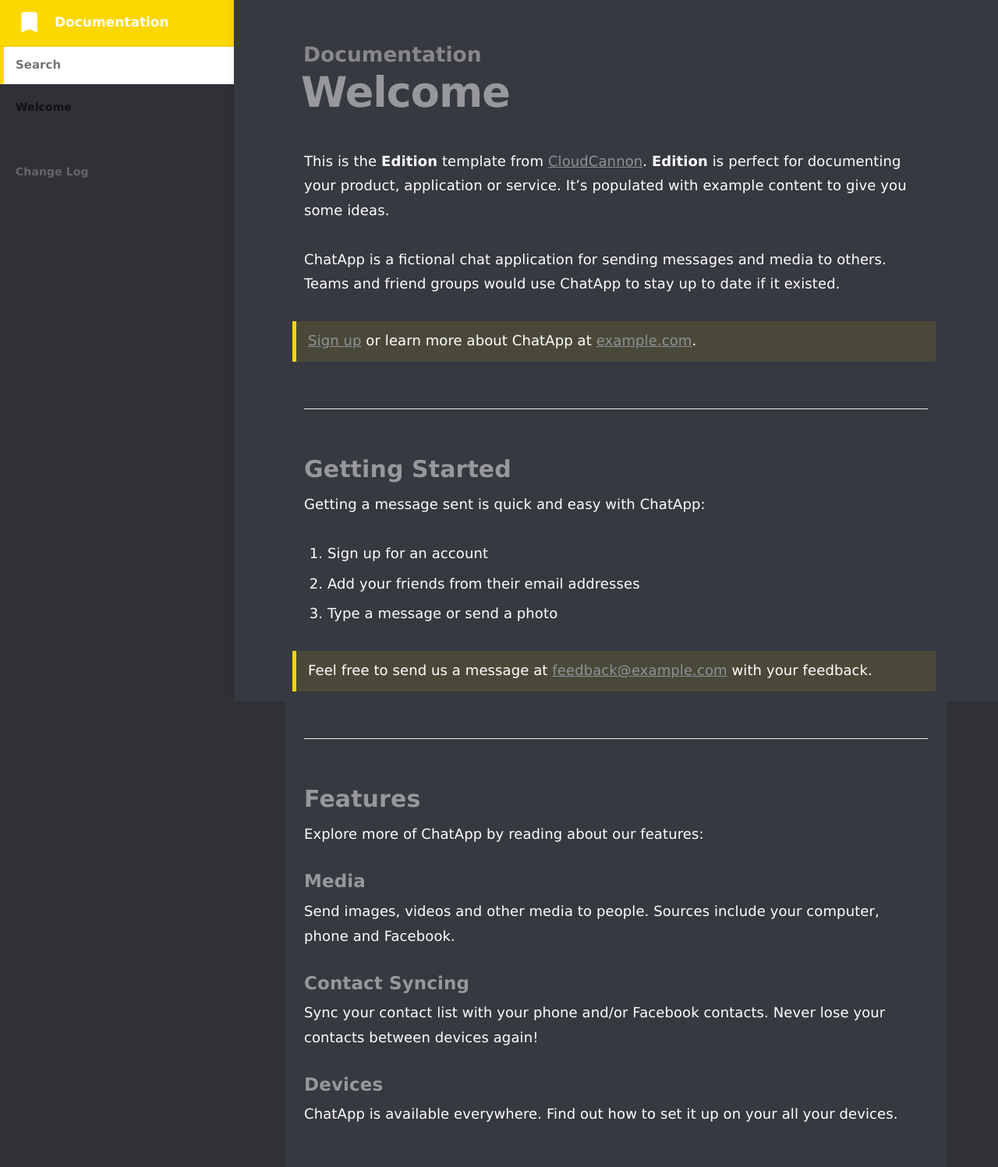
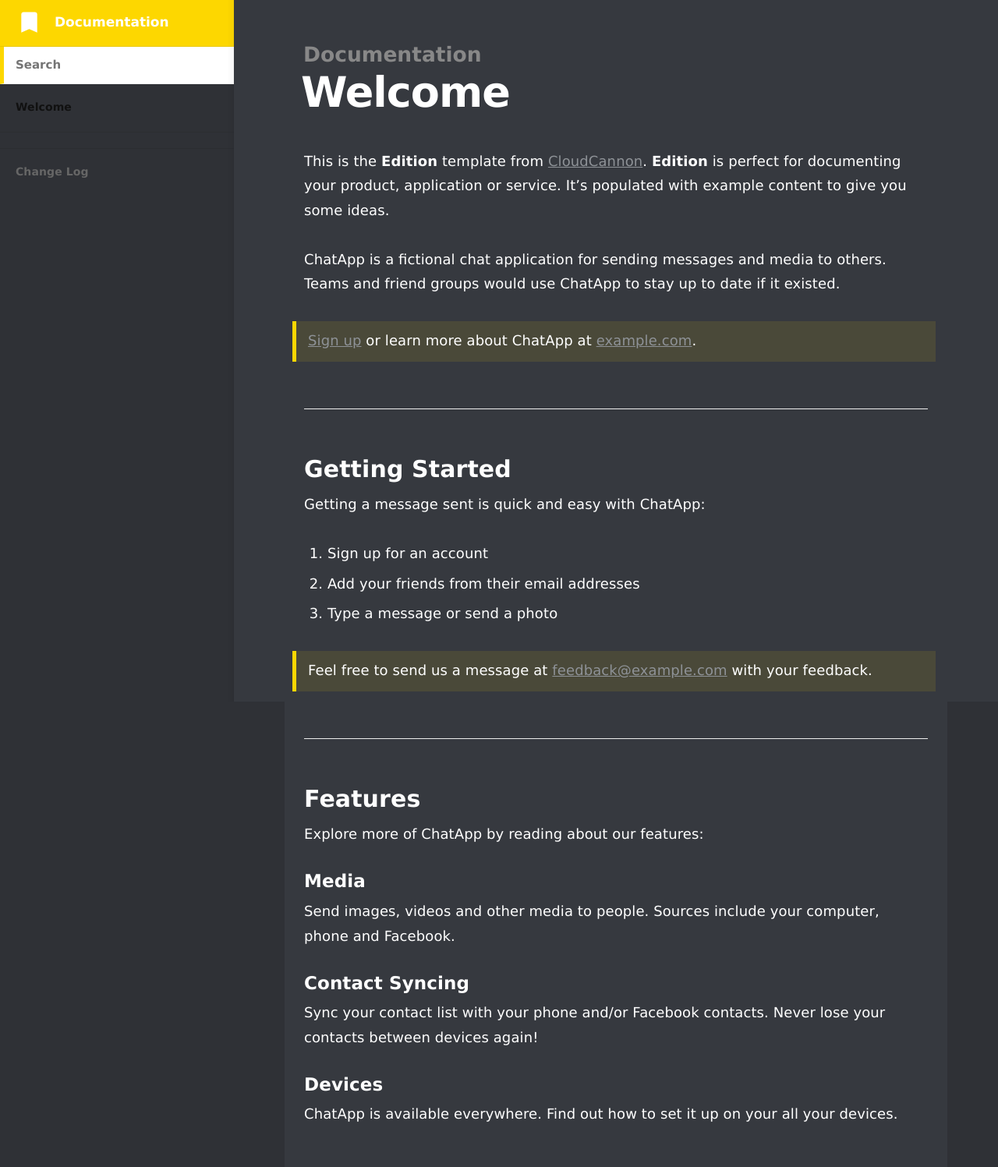
Before and after one commit to MidasTouch-MT/MidasTouch-MT.github.io, a Jekyll site: the page built from index.md, in a window 1280 px wide. Shown: the whole page at 78% size. Built offline with Jekyll 4.4.1, drawn with Linux system fonts in a browser that asks for light colours.

Commit message:
fix gray font coloring
made the gray font white

```diff
--- a/_sass/_typography.scss
+++ b/_sass/_typography.scss
@@ -44,7 +44,7 @@ h3,
 h4,
 h5,
 h6 {
-	color: #96989d;
+	color: #ffffff;
 	line-height: 1.15em;
 	margin: 0 0 0.4em 0;
 	font-weight: 600;
```
